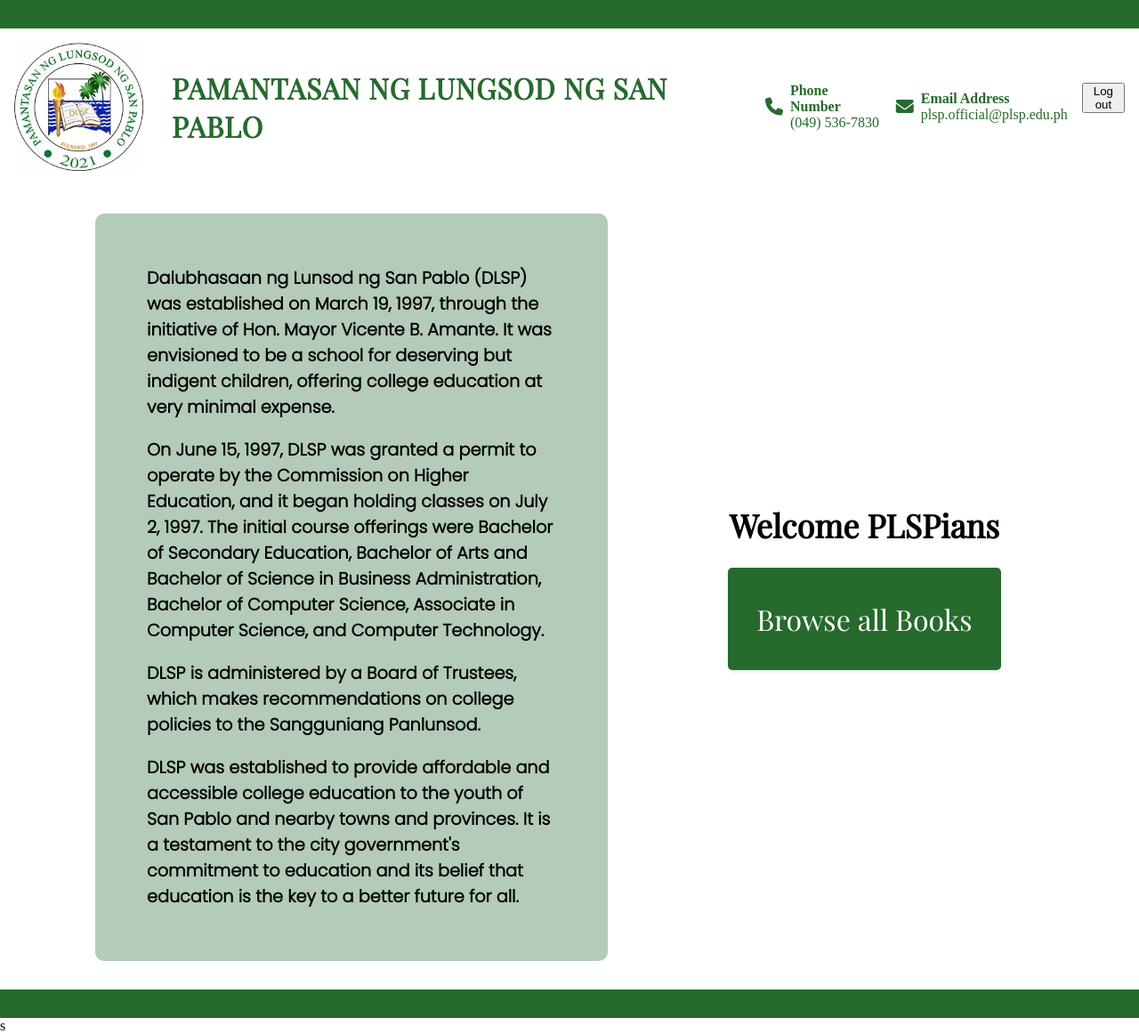
After one commit to fsamuel101/PDF-Library, a PHP site: page /welcome.php in a window 1280 px wide. The commit adds this page. Shown: the whole page at 89% size. Run offline with PHP 8.4, Linux system fonts and the light colour scheme; the visitor is signed in with stand-in values (Sample User, id 1); some libraries are stand-ins or nearby versions.

```diff
--- a/css/index.css
+++ b/css/index.css
@@ -41,6 +41,14 @@ body {
     background-color: var(--primary-color);
 }
 
+.brand{
+    display: flex;
+    flex-direction: row;
+    align-items: center;
+    justify-content: center;
+    gap: 2em;
+}
+
 .logo-image {
     max-width: 100%;
     max-height: 9rem;
@@ -64,6 +72,13 @@ body {
 .contact-container p:nth-child(1) {
     font-weight: bold;
 
+}
+
+/* FOOTER DESIGN */
+.solid-green{
+    width: 100%;
+    height: 2rem;
+    background-color: var(--accent-color);
 }
 
 /* INDEX DESIGN */
@@ -131,3 +146,7 @@ body {
 .register-button{
     text-decoration: none;
 }
+.signup-container{
+    display: flex;
+    flex-direction: column;
+}
--- /dev/null
+++ b/css/welcomepage.css
@@ -0,0 +1,82 @@
+@import url('https://fonts.googleapis.com/css2?family=Playfair+Display&display=swap');
+@import url('https://fonts.googleapis.com/css2?family=Poppins:wght@300&display=swap');
+
+
+:root {
+    --primary-color: #ffffff;
+    --accent-color: #266a2d;
+    --secondary-accent: #b3cbb8;
+    --font-main: 'Poppins', sans-serif;
+}
+
+
+body{
+    background-color: var(--primary-color);
+    background-image: none;
+}
+
+.landingpage{
+    display:flex;
+    align-items: center;
+    justify-content: space-around;
+    margin: 2rem 4rem;
+}
+.history{
+    background-color: var(--secondary-accent);
+    font-family: var(--font-main);
+    width: 50%;
+    padding: 3em;
+    font-weight: bold;
+    border-radius: 10px;
+    display: flex;
+    align-items: center;
+    gap: 1em;
+    flex-direction: column;
+    font-size: 1.2rem;
+}
+
+.welcome-message{
+    font-family: 'Playfair Display', serif;
+    font-size: 1.5rem;
+    color: var(--accent-color);
+    display: flex;
+    align-items: center;
+    justify-content: center;
+    flex-direction: column;
+    padding: 2em;
+    gap: 1em;
+}
+.welcome-message h1{
+    color: black;
+}
+
+.button-41 {
+    background-color: var(--accent-color);
+    border-radius: 5px;
+    box-shadow: rgba(0, 0, 0, 0.1) 0 2px 4px;
+    color: #FFFFFF;
+    cursor: pointer;
+    display: inline-block;
+    font-family: 'Playfair Display', serif;
+    height: auto;
+    line-height: 1.6;
+    outline: 0;
+    overflow: hidden;
+    padding: 2rem;
+    pointer-events: auto;
+    position: relative;
+    text-align: center;
+    touch-action: manipulation;
+    user-select: none;
+    -webkit-user-select: none;
+    vertical-align: top;
+    white-space: nowrap;
+    width: 100%;
+    z-index: 9;
+    border: 0;
+    font-size: 2rem;
+  }
+
+  .button-41:hover {
+    background: var(--secondary-accent);
+  }
--- /dev/null
+++ b/footer.php
@@ -0,0 +1,3 @@
+<div class="solid-green">
+
+</div>s
--- a/header.php
+++ b/header.php
@@ -2,8 +2,10 @@
 
 </div>
 <nav class="header-main">
-    <img src="images\plsp-logo.jpeg" class="logo-image" alt="">
-    <h1 class="main-font-title">PAMANTASAN NG LUNGSOD NG SAN PABLO</h1>
+    <div class="brand">
+        <img src="images\plsp-logo.jpeg" class="logo-image" alt="">
+        <h1 class="main-font-title">PAMANTASAN NG LUNGSOD NG SAN PABLO</h1>
+    </div>
 
 
     <div class="contact-details">
@@ -24,4 +26,9 @@
             </div>
 
         </div>
+
+        <form action="includes/logout.inc.php">
+            <button>Log out</button>
+        </form>
+
 </nav>
--- a/includes/login.inc.php
+++ b/includes/login.inc.php
@@ -44,7 +44,7 @@ if($_SERVER["REQUEST_METHOD"] == "POST") {
 
         $_SESSION['last_regeneration'] = time();
 
-        header('Location: ../library.php?login=success');
+        header('Location: ../welcome.php?login=success'); //successfull login will be redirected to welcome.php where there is a landing page
         $pdo = null;
         $statement = null;
 
--- /dev/null
+++ b/welcome.php
@@ -0,0 +1,74 @@
+<?php
+
+// Start a session
+session_start();
+
+// Check if the user is logged in
+if (!isset($_SESSION['user_id'])) {
+    // Redirect the user to the login page
+    header("Location: index.php");
+    exit();
+}
+
+?>
+
+<!DOCTYPE html>
+<html lang="en">
+
+<head>
+    <meta charset="UTF-8">
+    <meta name="viewport" content="width=device-width, initial-scale=1.0">
+    <script src="https://kit.fontawesome.com/903a3ecc19.js" crossorigin="anonymous"></script>
+    <title>Plsp Library</title>
+    <link rel="stylesheet" href="css/index.css">
+    <link rel="stylesheet" href="css/errors.css">
+    <link rel="stylesheet" href="css/welcomepage.css">
+</head>
+
+<body>
+    <?php include('header.php')?>
+
+    <!-- <form action="includes/logout.inc.php">
+        <button>Log out</button>
+    </form> -->
+
+    <section class="landingpage">
+        <div class="history">
+            <p>
+                Dalubhasaan ng Lunsod ng San Pablo (DLSP) was
+                established on March 19, 1997, through the initiative of
+                Hon. Mayor Vicente B. Amante. It was envisioned to be a
+                school for deserving but indigent children, offering college
+                education at very minimal expense.
+            </p>
+            <p>
+                On June 15, 1997, DLSP was granted a permit to operate
+                by the Commission on Higher Education, and it began
+                holding classes on July 2, 1997. The initial course
+                offerings were Bachelor of Secondary Education, Bachelor
+                of Arts and Bachelor of Science in Business
+                Administration, Bachelor of Computer Science, Associate
+                in Computer Science, and Computer Technology.
+            </p>
+            <p>
+                DLSP is administered by a Board of Trustees, which
+                makes recommendations on college policies to the
+                Sangguniang Panlunsod.
+            </p>
+            <p>
+                DLSP was established to provide affordable and
+                accessible college education to the youth of San Pablo
+                and nearby towns and provinces. It is a testament to the
+                city government's commitment to education and its belief
+                that education is the key to a better future for all.
+            </p>
+        </div>
+        <div class= "welcome-message">
+            <h1>Welcome PLSPians</h1>
+            <button class="button-41" role="button">Browse all Books</button>
+        </div>
+    </section>
+    <?php include('footer.php')?>
+</body>
+
+</html>
```
Also changed, not shown: css/signup.css (added, +108 -0 lines), includes/signup_view.inc.php (+22 -13 lines), index.php (+13 -2 lines), signup.php (+28 -4 lines), login.php (deleted).
